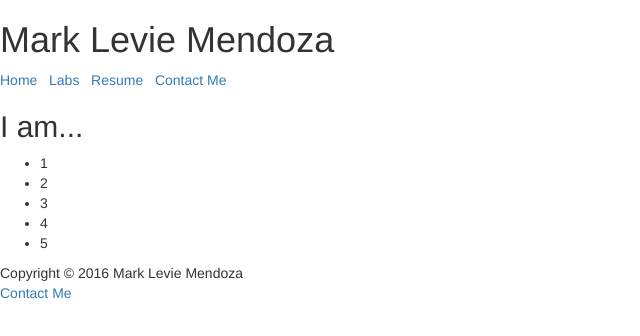
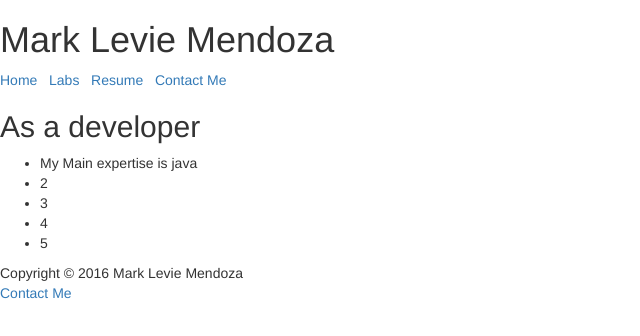
Before and after one commit to markolo25/markolo25.github.io, a plain HTML site: page index.html in a window 1280 px wide. Shown: the whole page, without its empty margins (0-640 px from the left). Drawn offline with nearby package versions, Linux system fonts and the light colour scheme.

Commit message:
figured out how to describe my self :octocat:

```diff
--- a/index.html
+++ b/index.html
@@ -40,9 +40,9 @@
 
 
     <div id="content">
-        <h2>I am...</h2>
+        <h2>As a developer</h2>
         <ul>
-            <li>1</li>
+            <li>My Main expertise is java</li>
             <li>2</li>
             <li>3</li>
             <li>4</li>
```
